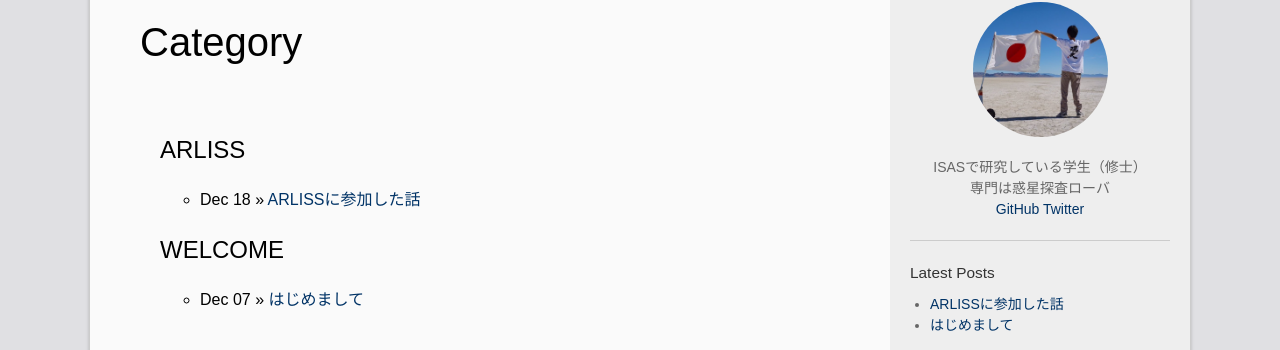
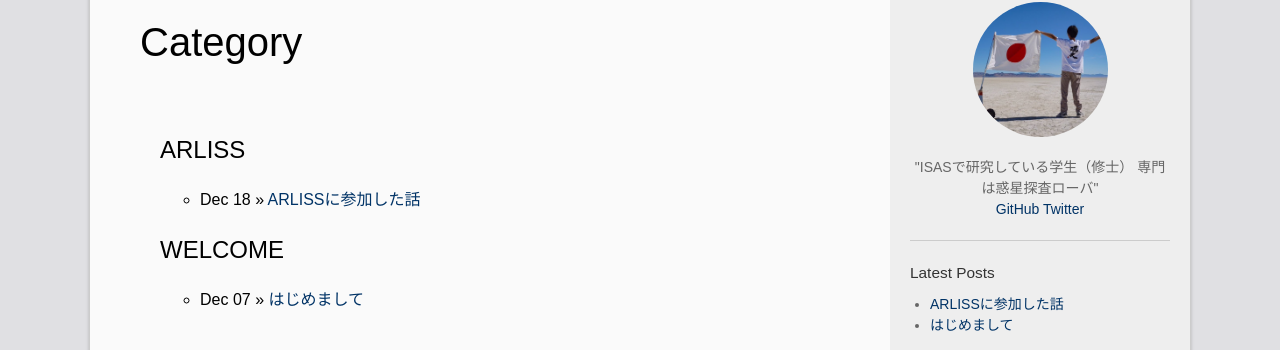
Before and after one commit to motthi/motthi.github.io, a Jekyll site: the page built from category.html, in a window 1280 px wide. Shown: the part 120-470 px from the top of the page. Built offline with Jekyll 4.4.1, drawn with Linux system fonts in a browser that asks for light colours.

Commit message:
feat : description

```diff
--- a/_config.yml
+++ b/_config.yml
@@ -22,7 +22,8 @@ title: Motthi's Website
 title_image: "/resource/img/ARLISS_TUS.jpg"
 email: k11000660@gmail.com
 description: >- # this means to ignore newlines until "baseurl:"
-  ISASで研究している学生（修士）<br>専門は惑星探査ローバ
+  "ISASで研究している学生（修士）
+  専門は惑星探査ローバ"
 avatar: /resource/img/ARLISS_TUS.jpg
 baseurl: "" # the subpath of your site, e.g. /blog
 url: "https://motthi.github.io" # the base hostname & protocol for your site, e.g. http://example.com
```
